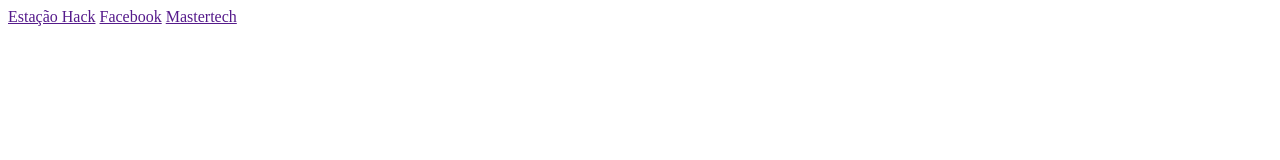
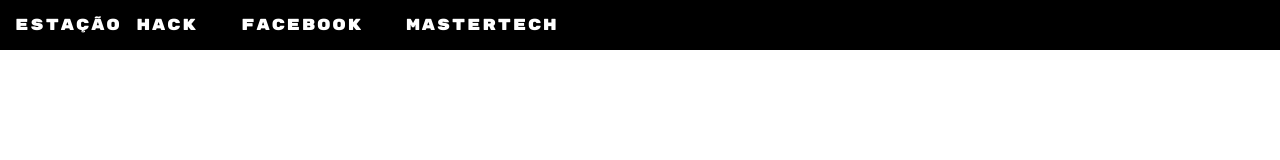
Before and after one commit to renan-dev/d101-git, a plain HTML site: page index.html in a window 1280 px wide. Drawn offline with Linux system fonts and the light colour scheme.

Commit message:
estilizar navbar

```diff
--- a/index.html
+++ b/index.html
@@ -5,6 +5,8 @@
     <meta name="viewport" content="width=device-width, initial-scale=1.0">
     <meta http-equiv="X-UA-Compatible" content="ie=edge">
     <title>Aula-101</title>
+    <link href="https://fonts.googleapis.com/css?family=Rubik+Mono+One&display=swap" rel="stylesheet">
+    <link rel="stylesheet" href="style.css">
 </head>
 <body>
     <nav>
--- a/style.css
+++ b/style.css
@@ -0,0 +1,18 @@
+* {
+    margin: 0px;
+    font-family: 'Rubik Mono One', sans-serif;
+}
+
+nav {
+    background-color: #000;
+    height: 50px;
+}
+
+a {
+    color: #fff;
+    text-decoration: none;
+    text-transform: uppercase;
+    letter-spacing: .1em;
+    padding: 15px;
+    display: inline-block;
+}
```
